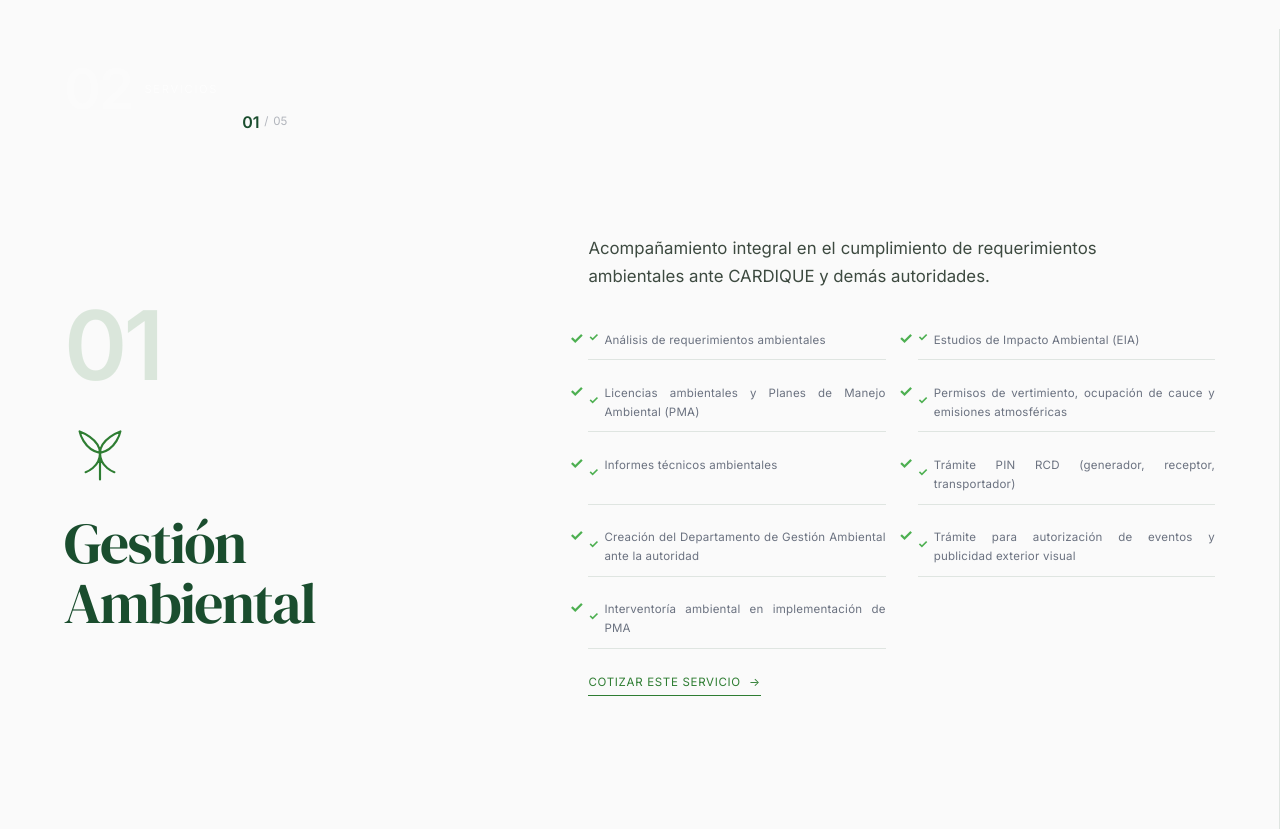
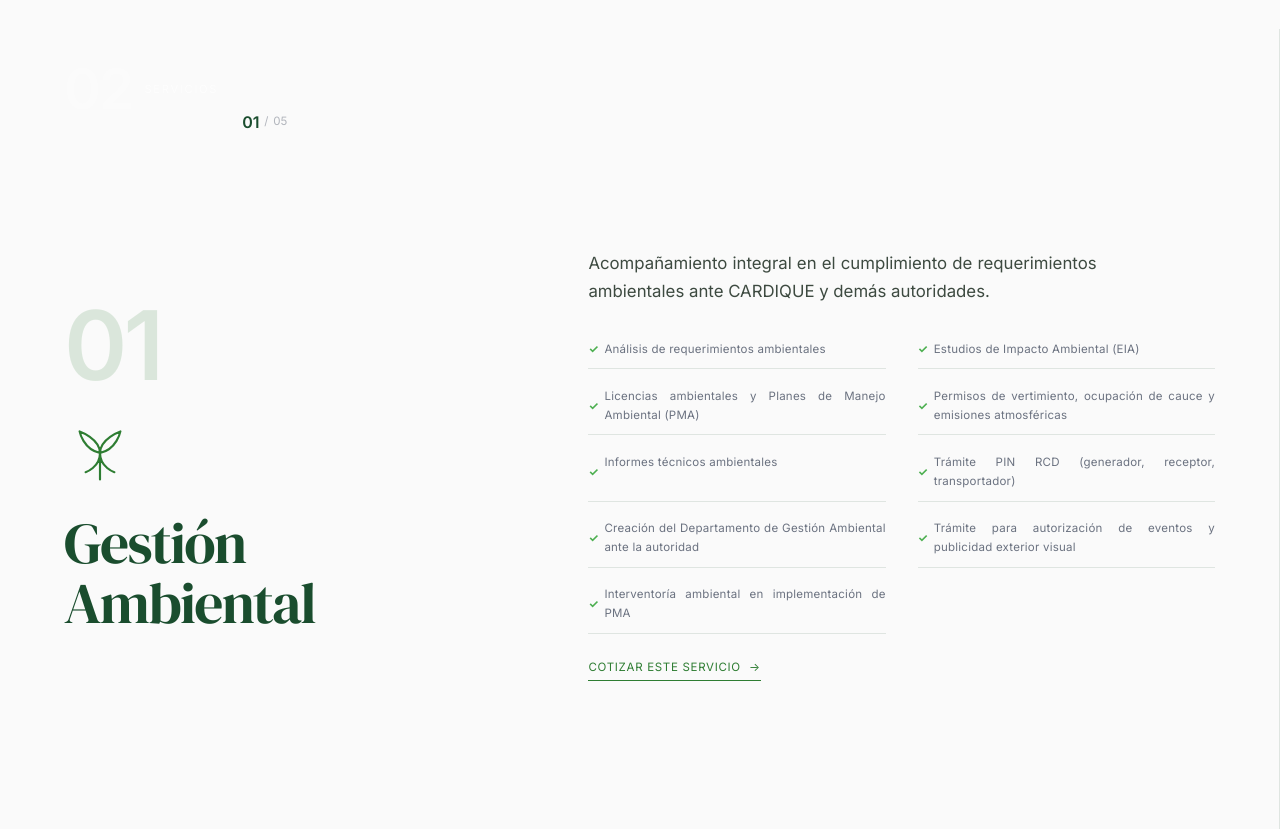
Before and after one commit to dairojnl300-collab/ecodesa-web, a plain HTML site: page index.html in a window 1280 px wide. Shown: the part 1798-2627 px from the top of the page. Drawn offline with Linux system fonts and the light colour scheme.

```diff
--- a/styles.css
+++ b/styles.css
@@ -1649,9 +1649,5 @@
   font-family: 'Inter', sans-serif !important;
 }
 
-ul li::marker {
-  content: "✓ ";
-  color: #4CAF50;
-  font-weight: 700;
-  font-size: 1rem;
-}
+nav li::before { content: none !important; }
+nav li::marker { content: none !important; }
```
